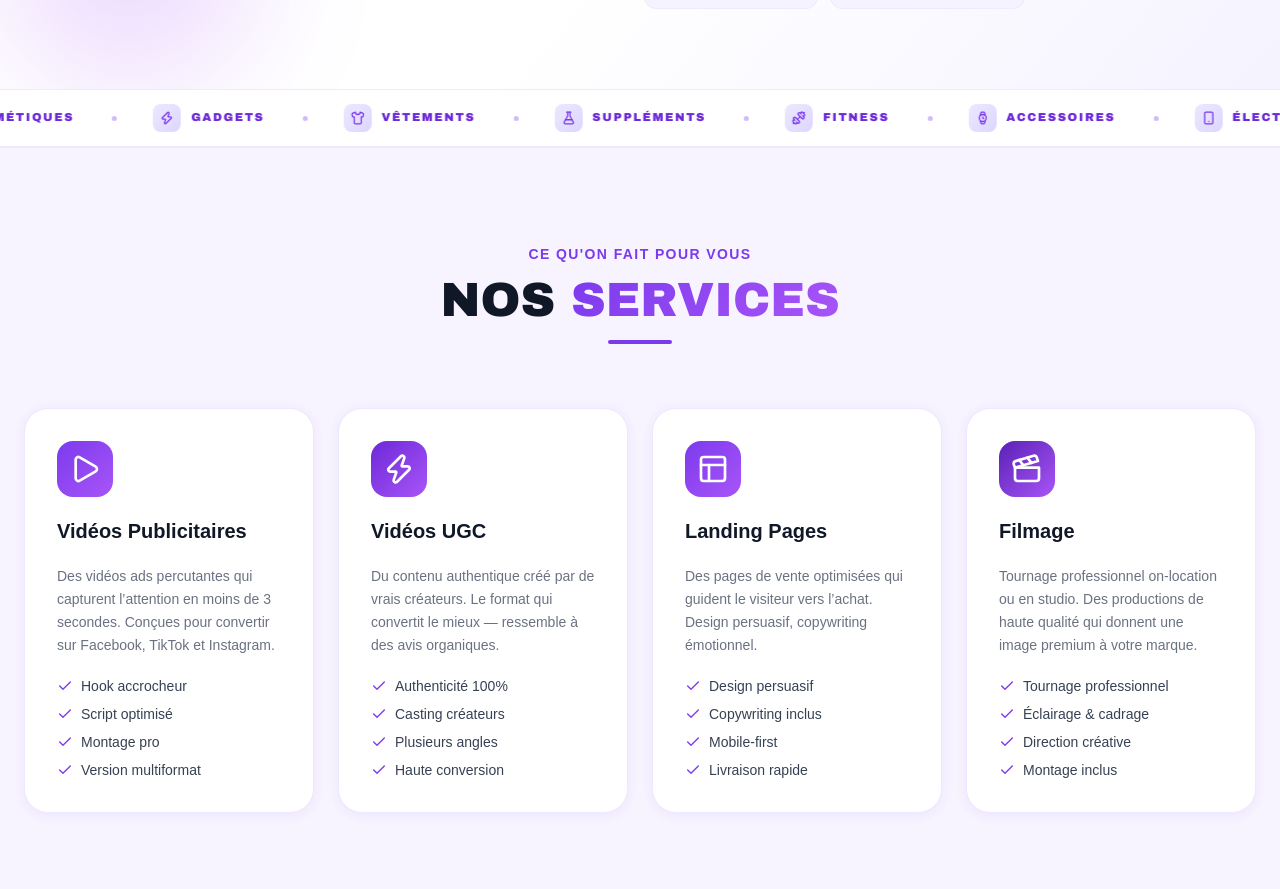
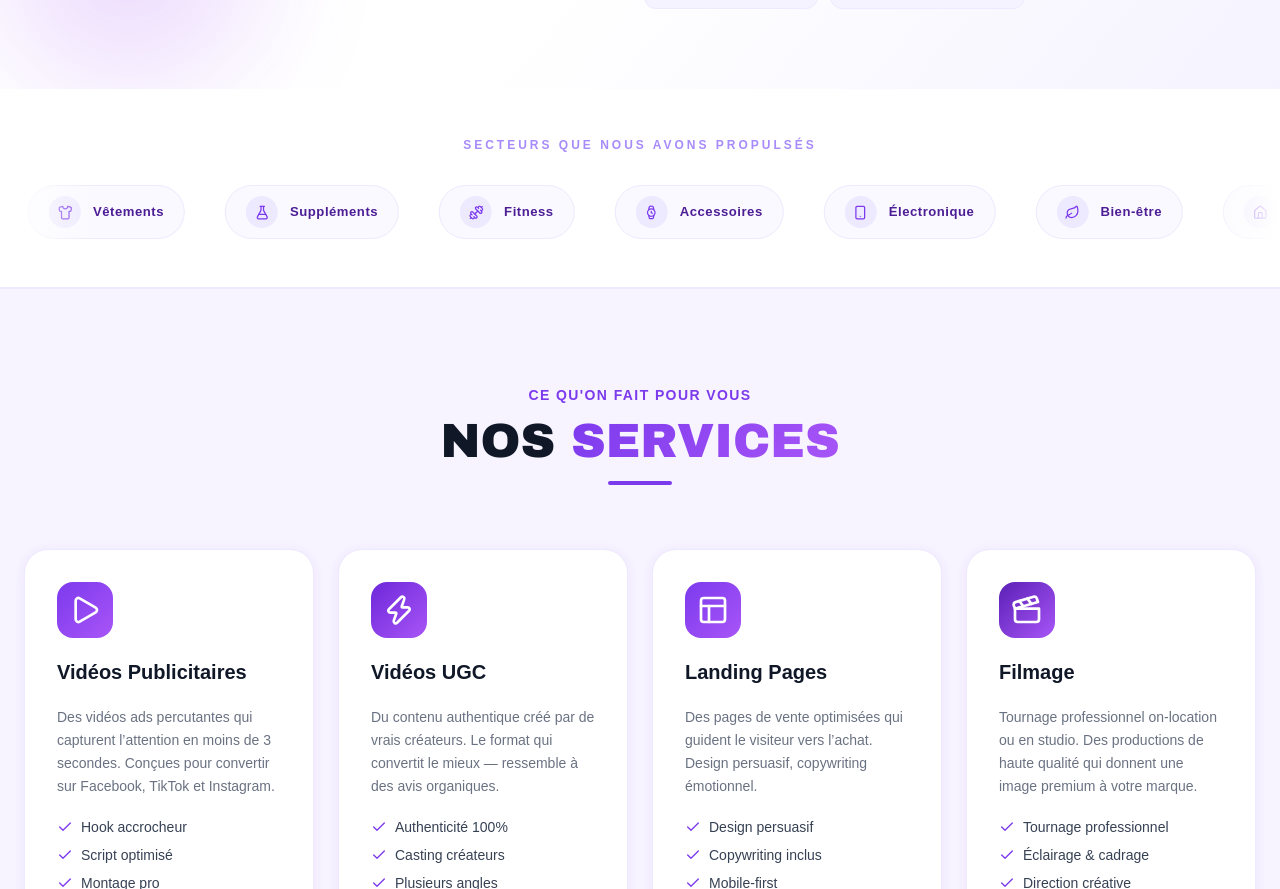
Before and after one commit to hamzafa1d1/growtion-portfolio, a Next.js app: page / in a window 1280 px wide. Shown: the part 813-1702 px from the top of the page. Built offline with nearby package versions, Linux system fonts and the light colour scheme.

Commit message:
redesign sectors band: sponsor-style pill chips with edge fades

```diff
--- a/components/ui/SectorsBand.tsx
+++ b/components/ui/SectorsBand.tsx
@@ -28,70 +28,69 @@ const SECTORS = [
 
 const ITEMS = [...SECTORS, ...SECTORS, ...SECTORS];
 
-const DIVIDER = (
-  <span
-    aria-hidden
-    style={{
-      display: "inline-block",
-      width: 5,
-      height: 5,
-      borderRadius: "50%",
-      background: "rgba(124,58,237,0.35)",
-      margin: "0 28px",
-      verticalAlign: "middle",
-      flexShrink: 0,
-    }}
-  />
-);
-
 export function SectorsBand() {
   return (
+    <section className="section-white py-12 px-0" style={{ borderBottom: "1px solid #ede9fe" }}>
+      {/* Heading */}
+      <p
+        className="text-center text-xs font-bold tracking-[0.25em] uppercase mb-8"
+        style={{ color: "#a78bfa" }}
+      >
+        Secteurs que nous avons propulsés
+      </p>
+
+      {/* Track with edge fades */}
+      <div className="relative overflow-hidden">
+        {/* Left fade */}
         <div
-      className="w-full overflow-hidden select-none"
-      style={{
-        background: "#ffffff",
-        borderTop: "1px solid #ede9fe",
-        borderBottom: "1px solid #ede9fe",
-        padding: "14px 0",
-      }}
-    >
+          className="absolute left-0 top-0 h-full w-24 z-10 pointer-events-none"
+          style={{ background: "linear-gradient(to right, #ffffff, transparent)" }}
+        />
+        {/* Right fade */}
+        <div
+          className="absolute right-0 top-0 h-full w-24 z-10 pointer-events-none"
+          style={{ background: "linear-gradient(to left, #ffffff, transparent)" }}
+        />
+
         <motion.div
-        className="flex items-center whitespace-nowrap"
+          className="flex items-center"
+          style={{ width: "max-content" }}
           animate={{ x: ["0%", "-33.333%"] }}
-        transition={{ duration: 32, ease: "linear", repeat: Infinity }}
-        style={{ willChange: "transform" }}
+          transition={{ duration: 30, ease: "linear", repeat: Infinity }}
         >
           {ITEMS.map((s, i) => (
-          <span
+            <div
               key={i}
-            className="inline-flex items-center gap-2.5 flex-shrink-0"
+              className="flex items-center gap-3 mx-5 flex-shrink-0"
               style={{
-              padding: "0 4px",
-              fontFamily: "Arial Black, Impact, sans-serif",
-              fontWeight: 900,
-              fontSize: "0.72rem",
-              letterSpacing: "0.14em",
-              textTransform: "uppercase",
-              color: "#6d28d9",
+                padding: "10px 20px",
+                borderRadius: 999,
+                border: "1px solid #ede9fe",
+                background: "#faf9ff",
               }}
             >
               <span
-              className="flex-shrink-0 flex items-center justify-center rounded-lg"
+                className="flex items-center justify-center rounded-full flex-shrink-0"
+                style={{ width: 32, height: 32, background: "#ede9fe" }}
+              >
+                <s.Icon style={{ width: 15, height: 15, color: "#7c3aed", strokeWidth: 2 }} />
+              </span>
+              <span
                 style={{
-                width: 28,
-                height: 28,
-                background: "linear-gradient(135deg, #ede9fe, #ddd6fe)",
+                  fontFamily: "Arial, Helvetica, sans-serif",
+                  fontWeight: 700,
+                  fontSize: "0.82rem",
+                  letterSpacing: "0.04em",
+                  color: "#4c1d95",
+                  whiteSpace: "nowrap",
                 }}
               >
-              <s.Icon
-                style={{ width: 14, height: 14, color: "#7c3aed", strokeWidth: 2.2 }}
-              />
+                {s.label}
               </span>
-            {s.label}
-            {DIVIDER}
-          </span>
+            </div>
           ))}
         </motion.div>
       </div>
+    </section>
   );
 }
```
Lines whose indentation alone changed are shown as unchanged.
